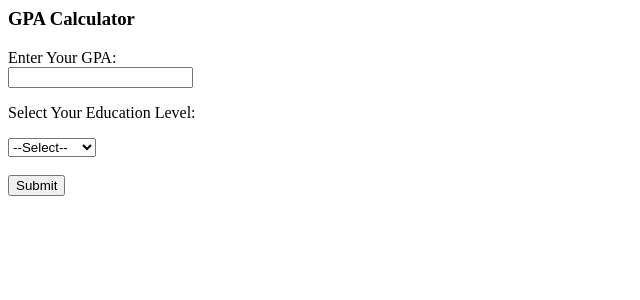
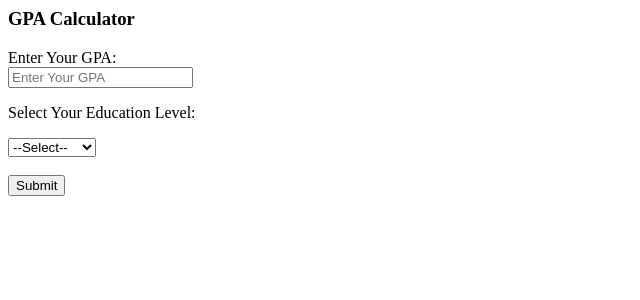
Before and after one commit to kamrulcse404/php-tyro, a PHP site: page /gpaCalculator.php in a window 1280 px wide. Shown: the top 300 px of the page, without its empty margins (0-640 px from the left). Run offline with PHP 8.4, Linux system fonts and the light colour scheme.

Commit message:
zero handle & updated with function

```diff
--- a/Task-6/gpaCalculator.php
+++ b/Task-6/gpaCalculator.php
@@ -1,7 +1,7 @@
 <form action="gpaCalculator.php" method="get">
     <h3>GPA Calculator</h3>
     <label for="">Enter Your GPA:</label><br />
-    <input type="text" name="gpa" id="gpa" required><br />
+    <input type="text" name="gpa" id="gpa" placeholder="Enter Your GPA" required><br />
     <p>Select Your Education Level:</p>
     <select name="educationLevel" id="educationLevel" required>
         <option value="">--Select--</option>
@@ -25,7 +25,7 @@ include_once("graduationLevel.php");
 if (isset($_GET['submit'])) {
     $gpa = $_GET['gpa'];
     $educationLevel = $_GET['educationLevel'];
-    if (!empty(filter_var($gpa, FILTER_VALIDATE_FLOAT)) && !empty($educationLevel) && ($gpa >= 0.0 && $gpa <= 5.0)) {
+    if ((empty(filter_var($gpa, FILTER_VALIDATE_FLOAT)) || !empty(filter_var($gpa, FILTER_VALIDATE_FLOAT))) && !empty($educationLevel) && ($gpa >= 0.0 && $gpa <= 5.0)) {
         if ($educationLevel == 'jsc' || $educationLevel == 'ssc' || $educationLevel == 'hsc') {
             calculateSchoolGpa($gpa);
         } elseif (($educationLevel == 'graduation' || $educationLevel == 'masters')) {
```
